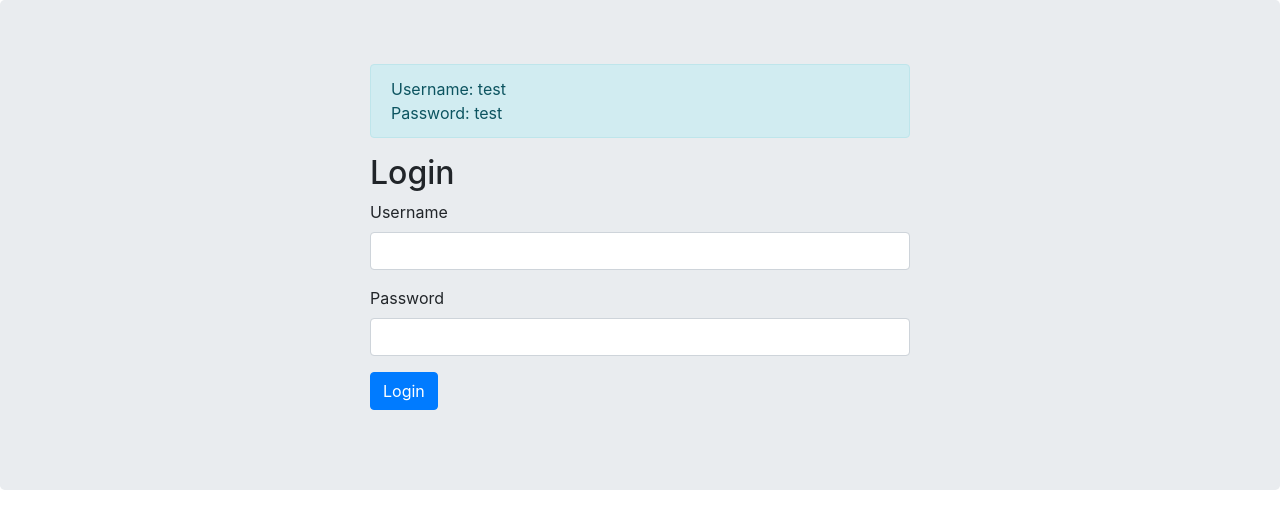
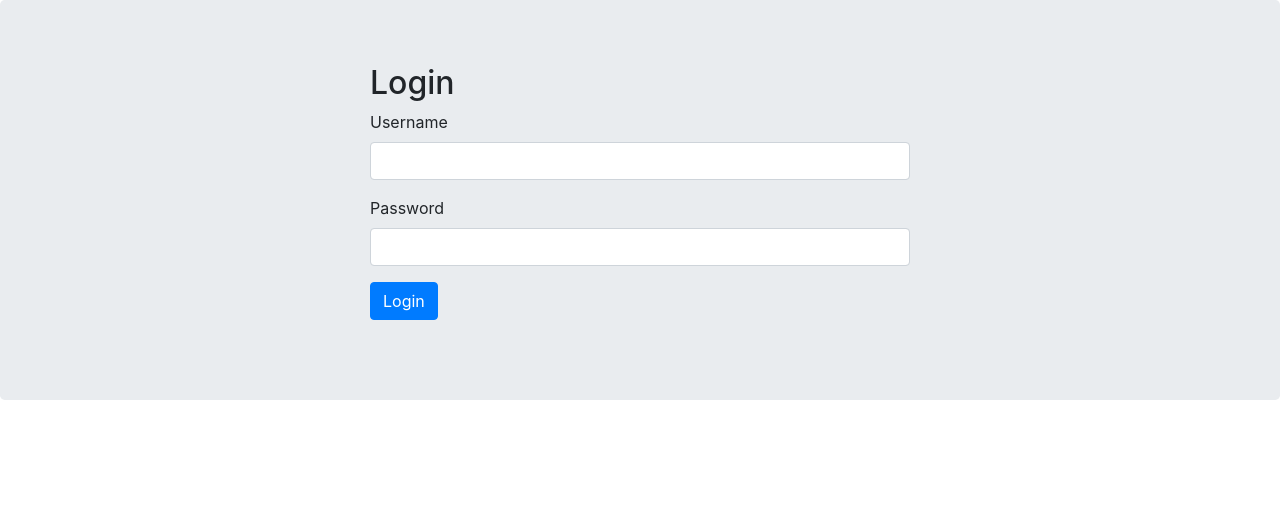
Before and after one commit to konsumation/konsum-frontend, a Vue app: page /services/konsum/login in a window 1280 px wide. Before the commit this address led to /login. Shown: the top 528 px of the page. Built offline with nearby package versions, Linux system fonts and the light colour scheme.

Commit message:
fix: set router base

```diff
--- a/src/_helpers/router.js
+++ b/src/_helpers/router.js
@@ -7,6 +7,7 @@ import LoginPage from '../login/LoginPage'
 Vue.use(Router);
 
 export const router = new Router({
+  base: '/services/konsum',
   mode: 'history',
   routes: [
     { path: '/', component: HomePage },
--- a/src/_services/user.service.js
+++ b/src/_services/user.service.js
@@ -14,7 +14,7 @@ function login(username, password) {
         body: JSON.stringify({ username, password })
     };
 
-    return fetch(`${config.apiUrl}/users/authenticate`, requestOptions)
+    return fetch(`${config.apiUrl}/authenticate`, requestOptions)
         .then(handleResponse)
         .then(user => {
             // login successful if there's a jwt token in the response
--- a/src/login/LoginPage.vue
+++ b/src/login/LoginPage.vue
@@ -1,9 +1,5 @@
 <template>
     <div>
-        <div class="alert alert-info">
-            Username: test<br />
-            Password: test
-        </div>
         <h2>Login</h2>
         <form @submit.prevent="handleSubmit">
             <div class="form-group">
--- a/webpack.config.js
+++ b/webpack.config.js
@@ -32,7 +32,8 @@ module.exports = {
   externals: {
     // global app config object
     config: JSON.stringify({
-      apiUrl: "http://localhost:4000"
+      //  apiUrl: "http://localhost:4000/"
+        apiUrl: "/services/konsum/api"
     })
   }
 };
```
